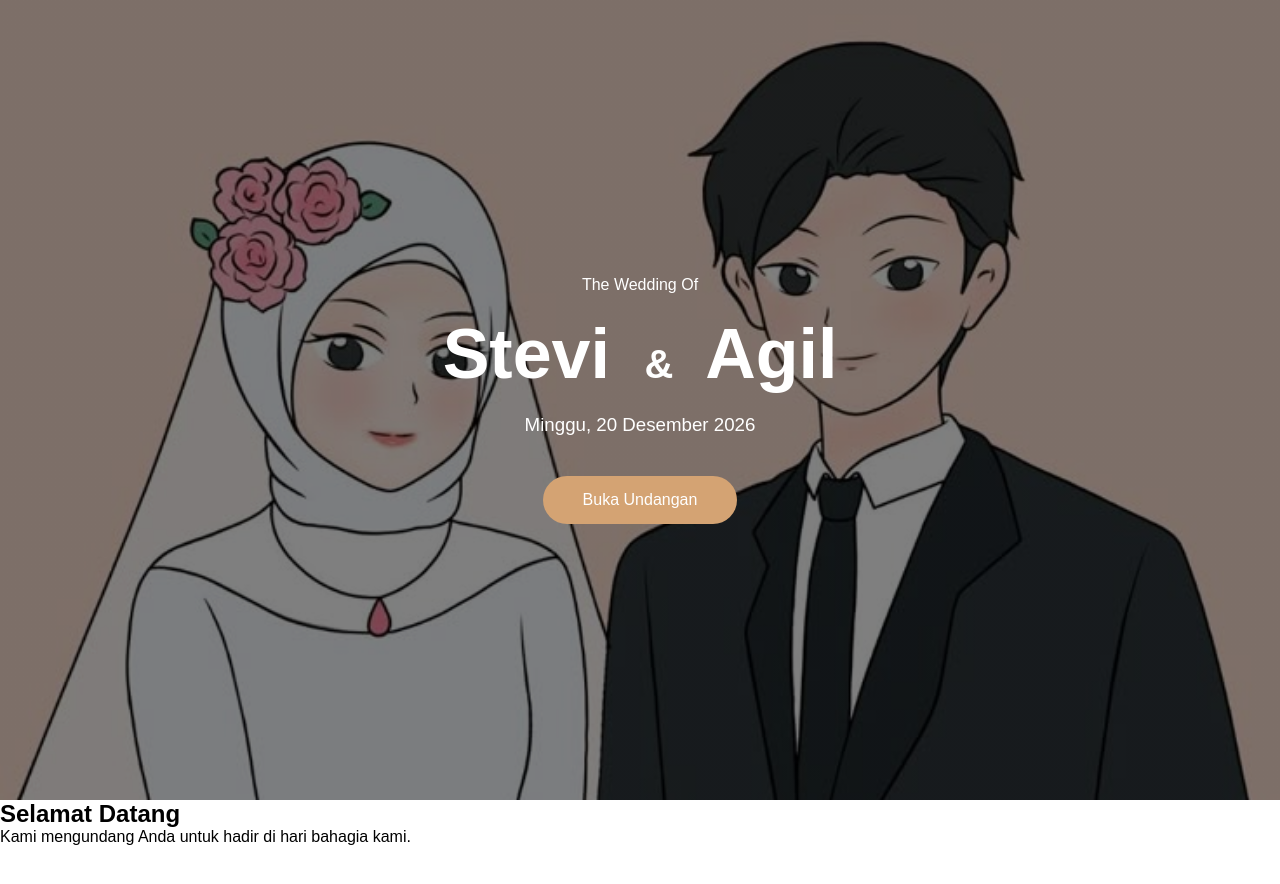
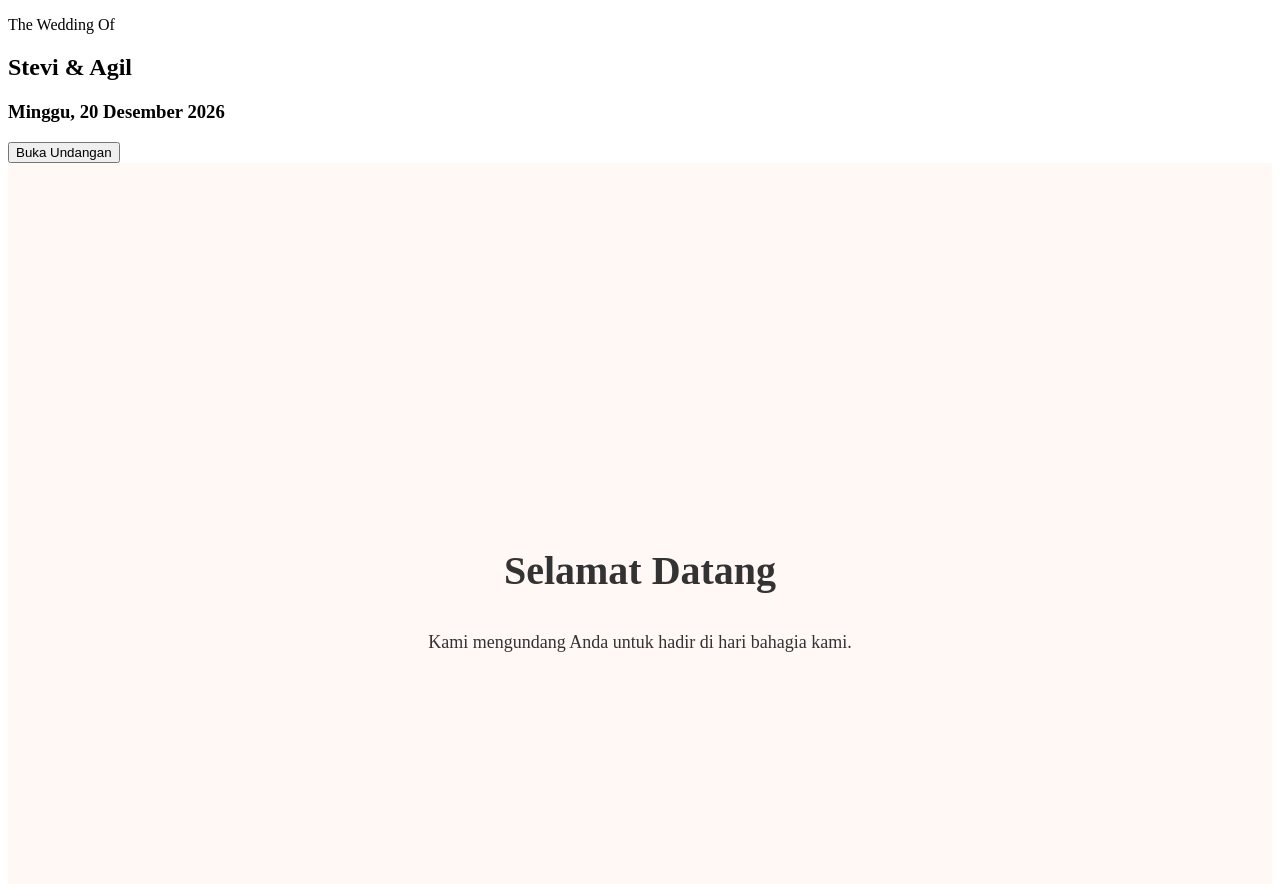
Before and after one commit to WebStore-dotcom/undangan-pernikahan, a plain HTML site: page index.html in a window 1280 px wide. Before the commit the page ends 846 px from the top, so only its background shows below. Drawn offline with Linux system fonts and the light colour scheme.

Commit message:
Update style.css

```diff
--- a/style.css
+++ b/style.css
@@ -1,130 +1,39 @@
-*{
-    margin:0;
-    padding:0;
-    box-sizing:border-box;
-}
+/* HALAMAN ISI UNDANGAN */
 
+.isi-undangan{
 
-body{
+    min-height:100vh;
 
-    font-family:Arial, sans-serif;
+    background:#fff8f5;
 
-}
-
-
-
-.cover{
-
-    width:100%;
-    height:100vh;
-
-
-    background-image:
-
-    linear-gradient(
-        rgba(0,0,0,0.5),
-        rgba(0,0,0,0.5)
-    ),
-
-    url("cover.jpg");
-
-
-    background-size:cover;
-
-    background-position:center;
-
-    background-repeat:no-repeat;
-
+    color:#333;
 
     display:flex;
+
+    flex-direction:column;
 
     justify-content:center;
 
     align-items:center;
 
-
     text-align:center;
 
-    color:white;
+    padding:30px;
 
 }
 
 
-    display:flex;
+.isi-undangan h2{
 
-    justify-content:center;
+    font-size:40px;
 
-    align-items:center;
-
-
-    text-align:center;
-
-    color:white;
+    margin-bottom:20px;
 
 }
 
 
+.isi-undangan p{
 
-.cover-content p{
-
-    font-size:20px;
-
-    letter-spacing:3px;
+    font-size:18px;
 
 }
-
-
-
-.cover h1{
-
-    font-size:70px;
-
-    margin:20px;
-
-}
-
-
-
-.cover h1 span{
-
-    font-size:40px;
-
-    margin:0 15px;
-
-}
-
-
-
-.cover h3{
-
-    font-weight:normal;
-
-}
-
-
-
-button{
-
-
-    margin-top:40px;
-
-
-    padding:15px 40px;
-
-
-    border:none;
-
-
-    border-radius:30px;
-
-
-    background:#d4a373;
-
-
-    color:white;
-
-
-    font-size:16px;
-
-
-}
```
